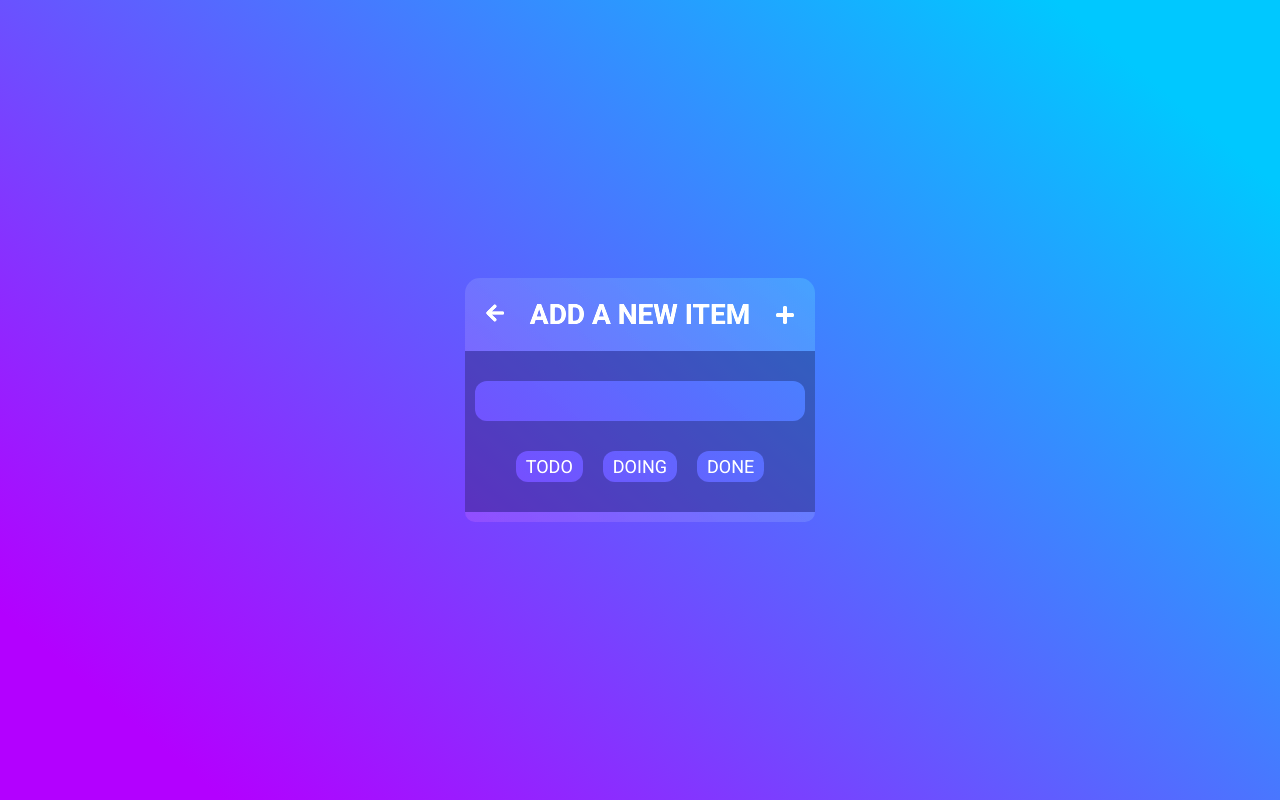
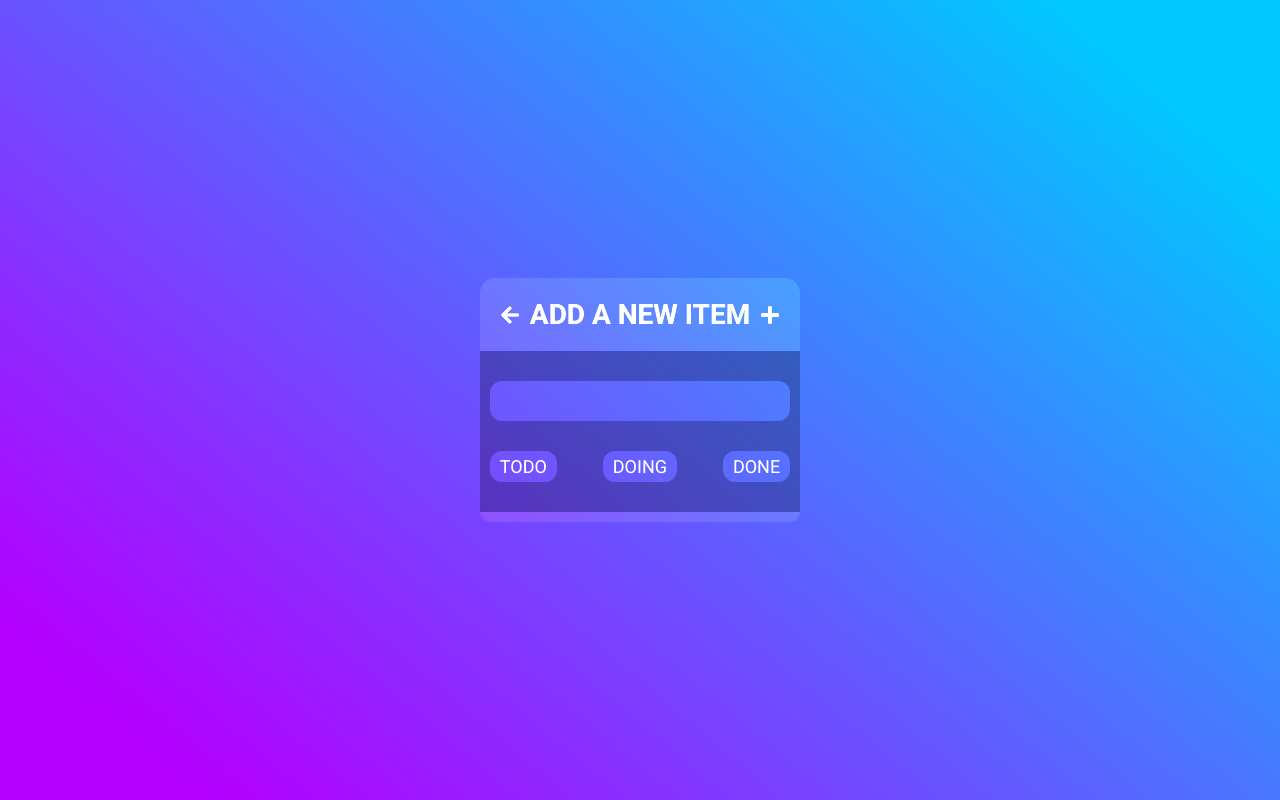
Before and after one commit to natansalgado/todo-list, a React (Vite) app: page / in a window 1280 px wide. Both pictures are taken after a click on the button "NEW ITEM". Built offline with nearby package versions, Linux system fonts and the light colour scheme.

Commit message:
item addition and removal correction

```diff
--- a/package.json
+++ b/package.json
@@ -9,6 +9,7 @@
     "preview": "vite preview"
   },
   "dependencies": {
+    "immer": "^9.0.19",
     "react": "^18.2.0",
     "react-dom": "^18.2.0",
     "react-icons": "^4.8.0",
--- a/src/App.tsx
+++ b/src/App.tsx
@@ -1,8 +1,9 @@
 import { useState } from 'react'
+import { render } from 'react-dom'
 
 import { Board } from './components/Board'
 import { Footer } from './components/Footer'
-import { NewItemScreen } from './components/NewItemScreen'
+
 import GlobalStyle from './styles/global'
 
 const App = () => {
@@ -12,20 +13,13 @@ const App = () => {
     setNewItemScreen(!newItemScreen)
   }
 
-  const handleNewItem = () => {
-
-  }
-
   return (
     <div className='App'>
-      {newItemScreen ?
-        <NewItemScreen close={handleNewItemScreen} addNewItem={handleNewItem} />
-        :
-        <>
-          <Board />
-          <Footer openNewItemScreen={handleNewItemScreen} />
-        </>
+      <Board newItemScreen={newItemScreen} handleNewItemScreen={handleNewItemScreen} />
+      {!newItemScreen &&
+        <Footer openNewItemScreen={handleNewItemScreen} />
       }
+
       <GlobalStyle />
     </div>
   )
--- a/src/components/Board/index.tsx
+++ b/src/components/Board/index.tsx
@@ -1,19 +1,56 @@
 import { Container } from './styles'
+import { useState, useEffect } from 'react'
+import produce from 'immer';
 
-import { useState } from 'react'
 import { List } from '../List';
+import { NewItemScreen } from '../NewItemScreen';
 
 import { loadLists } from '../../services/api'
+import { idGenerator } from '../../idGenerator';
 
-export const Board = () => {
-  const [listsState, setListsState] = useState(loadLists())
+interface IProps {
+  newItemScreen: boolean,
+  handleNewItemScreen: () => void
+}
+
+interface Ilists {
+  title: string,
+  items: {
+    id: string,
+    content: string
+  }[]
+}
+
+export const Board = ({ newItemScreen, handleNewItemScreen }: IProps) => {
+  const [listsState, setListsState] = useState<Ilists[]>(loadLists())
+  const title = listsState[0].items.length
+
+  const addNewItem = (value: string, index: number) => {
+    setListsState(produce(listsState, draft => {
+      draft[index].items.push({ id: idGenerator(), content: value })
+    }))
+  }
+
+  const deleteItem = (index: number, listIndex: number) => {
+    setListsState(produce(listsState, draft => {
+      draft[listIndex].items.splice(index, 1)
+    }))
+    if (title === 1) document.title = 'To do list'
+  }
+
+  useEffect(() => {
+    if (title > 0) document.title = `[${title}] To do list`
+  }, [listsState])
 
   return (
     <Container>
       {
-        listsState.map((data) =>
-          <List key={data.title} data={data} />
-        )
+        newItemScreen ?
+          <NewItemScreen close={handleNewItemScreen} newItem={addNewItem} />
+          :
+          listsState.map((data, index) =>
+            <List key={index} data={data} listIndex={index} deleteItemBoard={deleteItem} />
+          )
       }
     </Container>
   )
--- a/src/components/Item/index.tsx
+++ b/src/components/Item/index.tsx
@@ -4,15 +4,16 @@ import { FaRegTrashAlt } from 'react-icons/fa'
 import { VscGripper } from 'react-icons/vsc'
 
 interface itemProps {
-  title: string,
+  index: number,
+  listIndex: number,
   item: {
     id: string,
     content: string
   }
-  deleteItem: (id: string, title: string) => void
+  deleteItem: (index: number, listIndex: number) => void
 }
 
-export const Item = ({ item, title, deleteItem }: itemProps) => {
+export const Item = ({ index, listIndex, item, deleteItem }: itemProps) => {
   return (
     <Container>
       <VscGripper color='white' size={40} />
@@ -20,7 +21,7 @@ export const Item = ({ item, title, deleteItem }: itemProps) => {
         {item.content}
       </p>
       <div className='mx-2'>
-        <button onClick={() => deleteItem(item.id, title)}>
+        <button onClick={() => deleteItem(index, listIndex)}>
           <FaRegTrashAlt color='white' size={20} />
         </button>
       </div>
--- a/src/components/List/index.tsx
+++ b/src/components/List/index.tsx
@@ -1,48 +1,44 @@
 import { Container } from './styles'
 
-import { useState } from 'react'
+import { useEffect, useState } from 'react'
 import { FaCheck, FaPencilAlt, FaRegClock } from 'react-icons/fa'
 
 import { Item } from '../Item'
 
 interface listProps {
+  listIndex: number
   data: {
     title: string,
     items: {
       id: string,
       content: string
     }[]
-  }
+  },
+  deleteItemBoard: (index: number, listIndex: number) => void
 }
 
-export const List = ({ data }: listProps) => {
+export const List = ({ data, listIndex, deleteItemBoard }: listProps) => {
 
-  const handleIcon = (title: string) => {
-    switch (title) {
-      case 'todo':
-        return <FaRegClock size={20} />
-      case 'doing':
-        return <FaPencilAlt size={20} />
-      case 'done':
-        return <FaCheck size={20} />
-    }
+
+  const handleIcon = (listIndex: number) => {
+    const Icons = [<FaRegClock size={20} />, <FaPencilAlt size={20} />, <FaCheck size={20} />]
+    return Icons[listIndex]
   }
 
-  const deleteItem = (id: string, title: string) => {
-
+  const deleteItemFunction = (index: number, listIndex: number) => {
+    deleteItemBoard(index, listIndex)
   }
 
   return (
     <Container>
       <header>
-        {handleIcon(data.title)}
+        {handleIcon(listIndex)}
         <h1>{data.title}</h1>
       </header>
       <ul>
         {
-          data.items.length > 0 &&
-          data.items.map((item) =>
-            <Item key={item.id} item={item} title={data.title} deleteItem={deleteItem} />
+          data.items.map((item, index) =>
+            <Item key={item.id} item={item} listIndex={listIndex} index={index} deleteItem={deleteItemFunction} />
           )
         }
       </ul>
--- a/src/components/NewItemScreen/index.tsx
+++ b/src/components/NewItemScreen/index.tsx
@@ -5,18 +5,21 @@ import { FaArrowLeft, FaPlus } from 'react-icons/fa'
 
 interface NewItemProps {
   close: () => void,
-  addNewItem: (value: string, title: string) => void
+  newItem: (value: string, index: number) => void
 }
 
-export const NewItemScreen = ({ close, addNewItem }: NewItemProps) => {
-  const [newItem, setNewItem] = useState('')
+export const NewItemScreen = ({ close, newItem }: NewItemProps) => {
+  const [value, setValue] = useState('')
 
   const handleNewItem = (e: any) => {
-    setNewItem(e.target.value)
+    setValue(e.target.value)
   }
 
-  const handleAddNewItem = (title: string) => {
-    newItem && addNewItem(newItem, title)
+  const addNewItemFunction = (index: number) => {
+    if (value) {
+      newItem(value, index)
+      close()
+    }
   }
 
   return (
@@ -30,16 +33,16 @@ export const NewItemScreen = ({ close, addNewItem }: NewItemProps) => {
           <FaPlus color='white' size={20} />
         </header>
         <Body className='mt-10 mb-6 px-4'>
-          <input type="text" value={newItem} onChange={handleNewItem} />
+          <input type="text" value={value} onChange={handleNewItem} />
         </Body>
         <Buttons>
-          <button onClick={() => handleAddNewItem('todo')}>
+          <button onClick={() => addNewItemFunction(0)}>
             todo
           </button>
-          <button onClick={() => handleAddNewItem('doing')}>
+          <button onClick={() => addNewItemFunction(1)}>
             doing
           </button>
-          <button onClick={() => handleAddNewItem('done')}>
+          <button onClick={() => addNewItemFunction(2)}>
             done
           </button>
         </Buttons>
--- a/src/components/NewItemScreen/styles.ts
+++ b/src/components/NewItemScreen/styles.ts
@@ -15,6 +15,7 @@ export const Container = styled.div`
     display: flex;
     justify-content: space-between;
     align-items: center;
+    gap: 10px;
 
     text-transform: uppercase;
     background: ${colors.background};
@@ -22,6 +23,7 @@ export const Container = styled.div`
     padding: 20px;
 
     button {
+      display: flex;
       background: none;
       border: none;
     }
@@ -57,8 +59,7 @@ export const Body = styled.div`
 
 export const Buttons = styled.div`
   display: flex;
-  justify-content: center;
-  gap: 20px;
+  justify-content: space-between;
   flex-wrap: wrap;
 
   background: ${colors.glass};
--- a/src/services/api.ts
+++ b/src/services/api.ts
@@ -1,4 +1,4 @@
-export function loadLists() {
+export const loadLists = () => {
   return [
     { title: 'todo', items: [] },
     { title: 'doing', items: [] },
```
Also changed, not shown: 1 other file (tests, documents, lock files or other folders).
